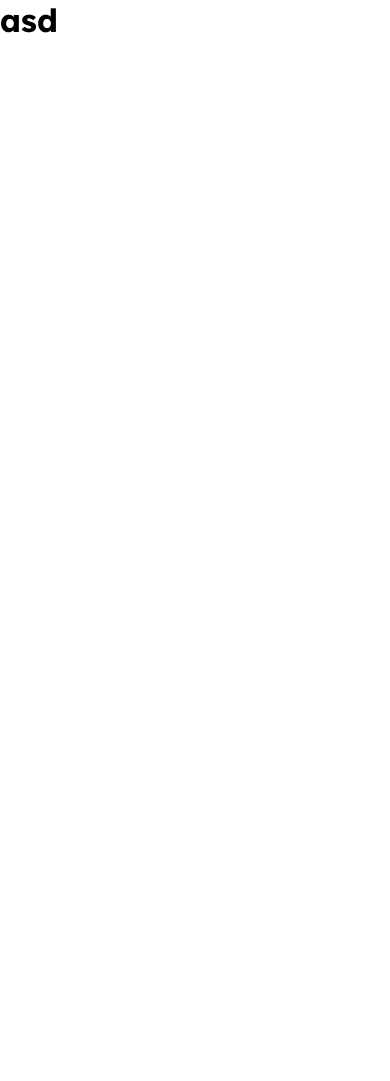
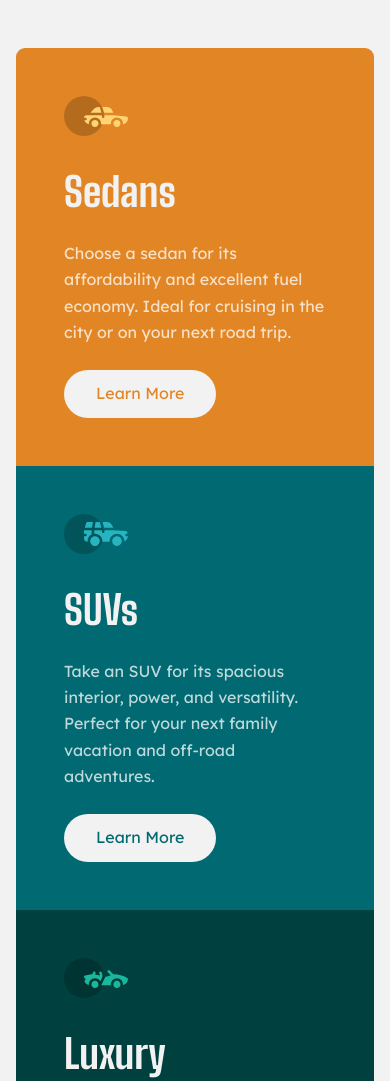
Before and after one commit to kamil-engineer/cards, a plain HTML site: page index.html in a window 390 px wide. Shown: the top 1081 px of the page. Before the commit the page ends 844 px from the top, so only its background shows below. Drawn offline with Linux system fonts and the light colour scheme.

Commit message:
responsive, variables

```diff
--- a/index.html
+++ b/index.html
@@ -44,6 +44,60 @@
     <link rel="stylesheet" href="style/style.css" />
   </head>
   <body>
-    <h1>asd</h1>
+    <div class="content">
+      <main class="card">
+        <div class="card__car card__car--sedan">
+          <div class="card__content">
+            <img
+              src="./images/icon-sedans.svg"
+              width="63.92"
+              height="40"
+              alt=""
+              class="card__icon"
+            />
+            <h2 class="card__title">Sedans</h2>
+            <p class="card__description">
+              Choose a sedan for its affordability and excellent fuel economy.
+              Ideal for cruising in the city or on your next road trip.
+            </p>
+            <a href="#" class="link link--more"> Learn More </a>
+          </div>
+        </div>
+        <div class="card__car card__car--suv">
+          <div class="card__content">
+            <img
+              src="./images/icon-suvs.svg"
+              width="63.92"
+              height="40"
+              alt=""
+              class="card__icon"
+            />
+            <h2 class="card__title">SUVs</h2>
+            <p class="card__description">
+              Take an SUV for its spacious interior, power, and versatility.
+              Perfect for your next family vacation and off-road adventures.
+            </p>
+            <a href="#" class="link link--more"> Learn More </a>
+          </div>
+        </div>
+        <div class="card__car card__car--luxury">
+          <div class="card__content">
+            <img
+              src="./images/icon-luxury.svg"
+              width="63.92"
+              height="40"
+              alt=""
+              class="card__icon"
+            />
+            <h2 class="card__title">Luxury</h2>
+            <p class="card__description">
+              Cruise in the best car brands without the bloated prices. Enjoy
+              the enhanced comfort of a luxury rental and arrive in style.
+            </p>
+            <a href="#" class="link link--more"> Learn More </a>
+          </div>
+        </div>
+      </main>
+    </div>
   </body>
 </html>
--- a/style/style.css
+++ b/style/style.css
@@ -120,3 +120,115 @@
 body {
   font-family: var(--font-general);
 }
+
+.content {
+  min-height: 100vh;
+  padding: var(--space-8) var(--space-4);
+  display: flex;
+  align-items: center;
+  justify-content: center;
+  background-color: var(--color-gray-100);
+}
+
+.card {
+  --height: 31.25rem;
+  --width: 57.5625rem;
+
+  min-height: var(--height);
+  max-width: var(--width);
+
+  width: 100%;
+
+  display: grid;
+  grid-template-columns: repeat(3, 1fr);
+  border-radius: 9px;
+  overflow: hidden;
+}
+
+.card__content {
+  max-width: 13.25rem;
+}
+
+.card__icon {
+  display: block;
+  margin-bottom: var(--space-7);
+}
+
+.card__title {
+  color: var(--color-gray-100);
+  font-size: var(--fs-2xl);
+  font-weight: 700;
+  line-height: 120%;
+
+  font-family: var(--font-headings);
+  margin-bottom: var(--space-5);
+}
+
+.card__description {
+  color: var(--color-white);
+  font-size: var(--fs-sm);
+  line-height: 165%;
+  opacity: 75%;
+
+  margin-bottom: var(--space-9);
+}
+
+.card__car {
+  padding: var(--space-8);
+  background-color: var(--local-color);
+}
+
+.card__car--sedan {
+  --local-color: var(--color-gold-500);
+}
+
+.card__car--suv {
+  --local-color: var(--color-cyan-800);
+}
+
+.card__car--luxury {
+  --local-color: var(--color-green-950);
+}
+
+.link:link,
+.link:visited {
+  display: inline-block;
+  text-decoration: none;
+}
+
+.link--more:link,
+.link--more:visited {
+  margin-top: auto;
+  display: flex;
+  align-items: center;
+  justify-content: center;
+  height: 3rem;
+  width: fit-content;
+  padding: var(--space-2) var(--space-6);
+  background-color: var(--color-gray-100);
+  border-radius: 25px;
+  color: var(--local-color);
+  font-size: var(--fs-sm);
+  line-height: 165%;
+}
+
+@media (max-width: 49rem) {
+  .card {
+    --width: 38rem;
+    --height: 73.3125rem;
+
+    grid-template-columns: 1fr;
+  }
+
+  .card__icon {
+    margin-bottom: var(--space-6);
+  }
+
+  .card__description {
+    margin-bottom: var(--space-5);
+  }
+
+  .card__content {
+    max-width: 28rem;
+  }
+}
```
